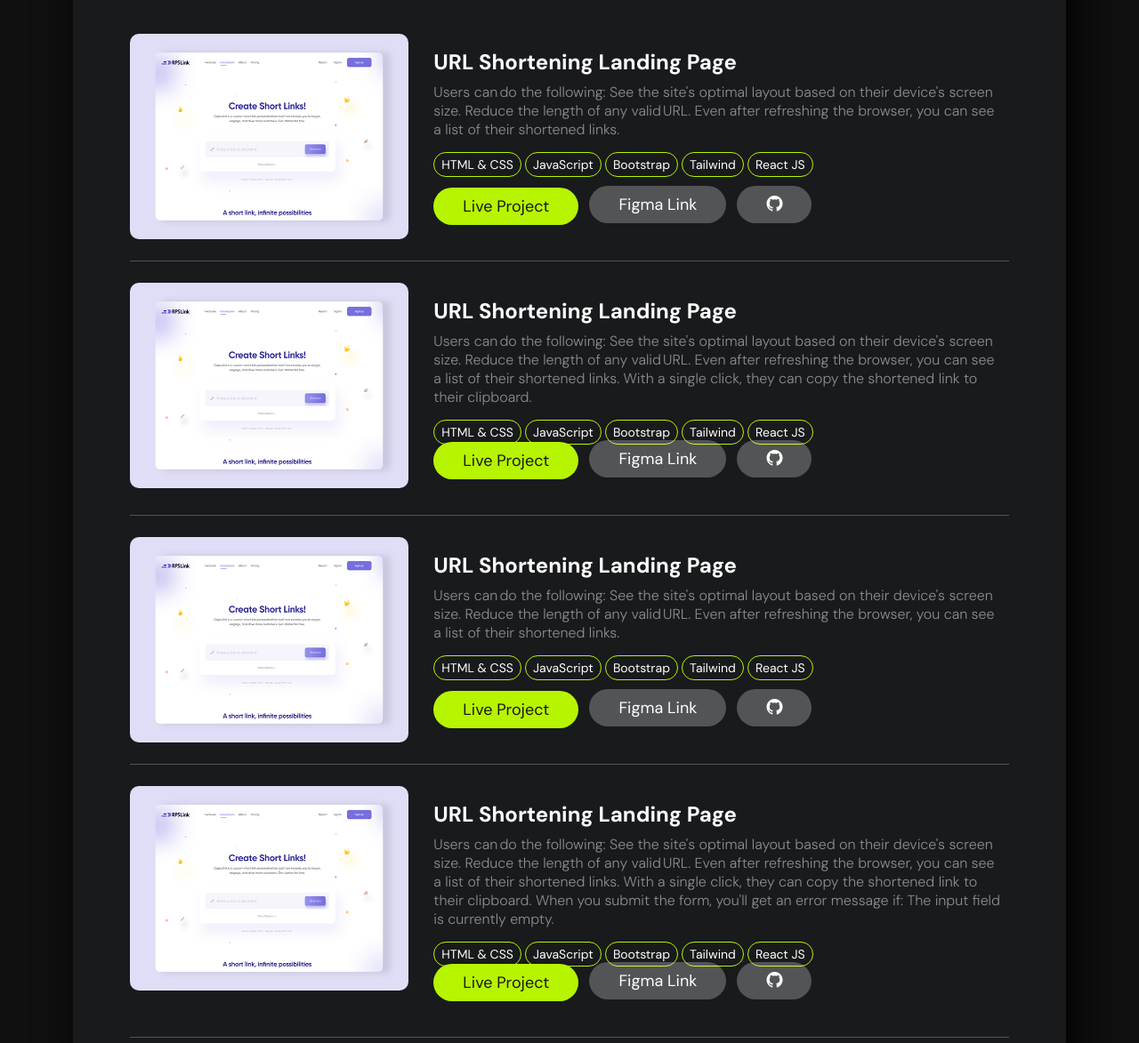
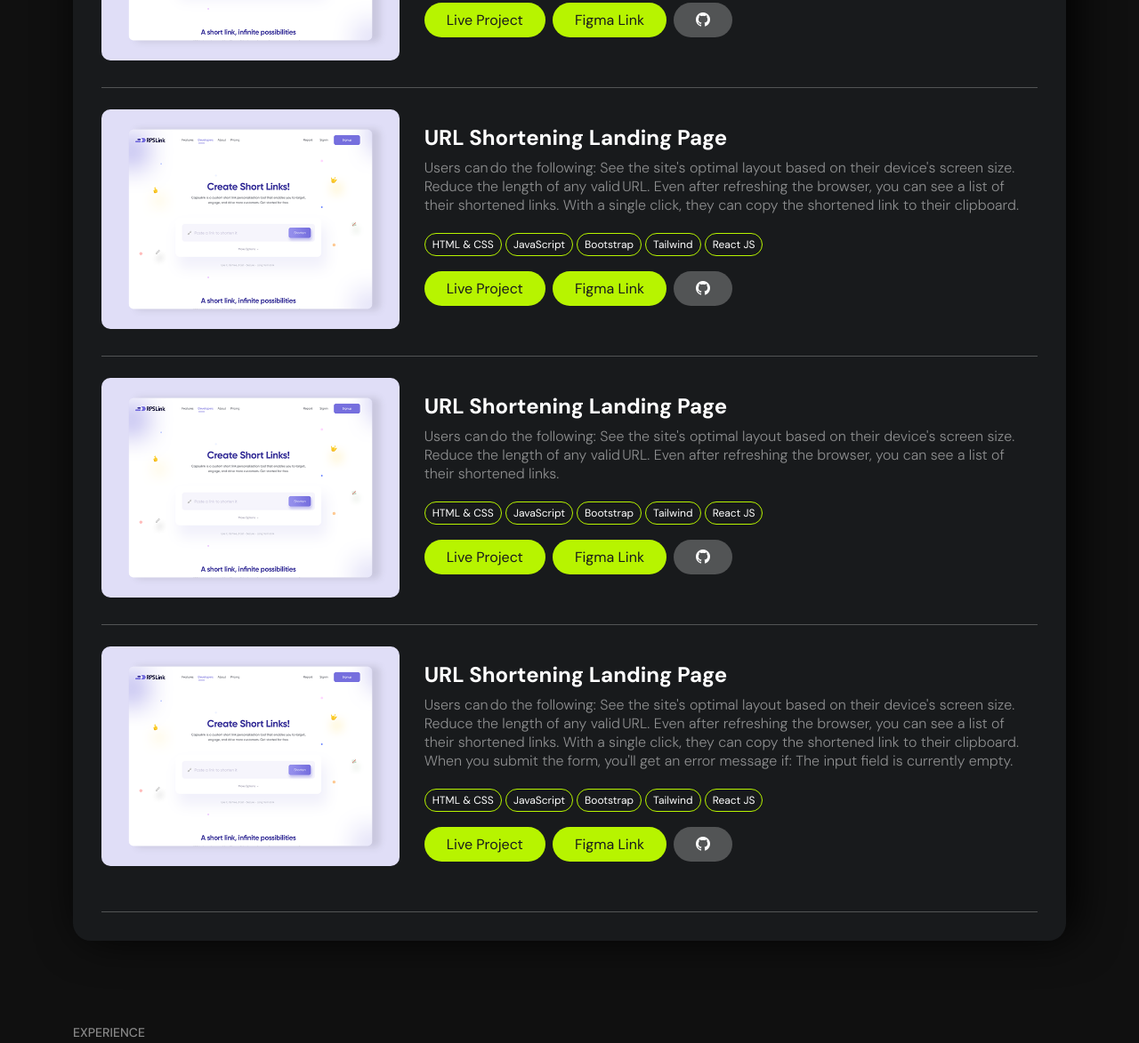
Before and after one commit to dev-vivekkr30/codewithvivek_2.0, a website: page index.html in a window 1280 px wide. Shown: the part 994-2167 px from the top of the page at 89% size. Drawn offline with nearby package versions, Linux system fonts and the light colour scheme.

Commit message:
added-responsive

```diff
--- a/CSS/responsive.css
+++ b/CSS/responsive.css
@@ -0,0 +1,37 @@
+@media only screen and (min-width: 1024px) {
+    .coder-name .strok-text{
+        font-size: 82px;
+    }
+
+    .recent-projects-section .project-card .card{
+        flex-direction: row;
+    }
+    .recent-projects-section .project-card .card .project-links{
+        display: flex;
+        flex-wrap:wrap;
+    }
+}
+
+@media only screen and (min-width: 988px) {
+    .coder-name .strok-text{
+        font-size: 54px;
+        line-height: normal;
+    }
+}
+@media only screen and (min-width: 800px) {
+    .coder-name .strok-text{
+        font-size: 54px;
+        line-height: normal;
+    }
+
+    .recent-projects-section .section-title{
+        padding: 32px;
+    }
+    .recent-projects-section .project-card .card .tech-used .tech{
+        font-size: 12px;
+    }
+    .recent-projects-section .project-card .card .project-links .btn{
+        font-size: 16px;
+        padding: 8px 24px;
+    }
+}
--- a/CSS/style.css
+++ b/CSS/style.css
@@ -1,30 +1,30 @@
 /* custome_font_link */
 @import url("https://fonts.googleapis.com/css2?family=DM+Sans:ital,opsz,wght@0,9..40,100;0,9..40,200;0,9..40,300;0,9..40,400;0,9..40,500;0,9..40,600;0,9..40,700;0,9..40,800;0,9..40,900;0,9..40,1000;1,9..40,100;1,9..40,200;1,9..40,300;1,9..40,400;1,9..40,500;1,9..40,600;1,9..40,700;1,9..40,800;1,9..40,900;1,9..40,1000&family=Inter:wght@500;600;700;800;900&display=swap");
 
-*{
+* {
     padding: 0;
     margin: 0;
     box-sizing: border-box;
 }
 
 /* color_font_variables */
-:root{
-    --black-color : #101010;
+:root {
+    --black-color: #101010;
     --black-2: #181A1C;
     /* --gray-color: #262629; */
     --white-color: #FFFFFF;
     --white-50-color: rgba(255, 255, 255, 0.50);
     --white-25-color: rgba(255, 255, 255, 0.25);
-    --primary-color:#b7f400;
+    --primary-color: #b7f400;
     --primary-font: 'DM Sans', sans-serif;
 }
 
-body{
+body {
     background-color: var(--black-color);
 }
 
 /* heading_class */
-h1{
+h1 {
     font-family: var(--primary-font);
     font-size: 128px;
     font-style: normal;
@@ -32,7 +32,8 @@ h1{
     line-height: normal;
     color: var(--white-color);
 }
-h2{
+
+h2 {
     color: var(--white-color);
     font-family: var(--primary-font);
     font-size: 64px;
@@ -41,7 +42,7 @@ h2{
     line-height: normal;
 }
 
-h4{
+h4 {
     font-size: 24px;
     font-style: normal;
     font-weight: 500;
@@ -50,7 +51,7 @@ h4{
     font-family: var(--primary-font);
 }
 
-p{
+p {
     font-size: 18px;
     font-style: normal;
     font-weight: 400;
@@ -59,18 +60,19 @@ p{
     font-family: var(--primary-font);
 }
 
-a{
-    color: var(--white-color);
-    text-decoration: none;
-    font-family: var(--primary-font);
-}
-a:hover{
+a {
     color: var(--white-color);
     text-decoration: none;
     font-family: var(--primary-font);
 }
 
-.title-head{
+a:hover {
+    color: var(--white-color);
+    text-decoration: none;
+    font-family: var(--primary-font);
+}
+
+.title-head {
     font-size: 14px;
     font-style: normal;
     font-weight: 500;
@@ -78,7 +80,7 @@ a:hover{
     color: var(--white-50-color);
 }
 
-.sub-title{
+.sub-title {
     font-size: 16px;
     font-style: normal;
     font-weight: 500;
@@ -86,59 +88,60 @@ a:hover{
     color: var(--white-color);
 }
 
-.coder-name{
+.coder-name {
     display: flex;
     justify-content: flex-start;
 }
 
-.coder-name .strok-text{
+.coder-name .strok-text {
     color: var(--white-color);
     letter-spacing: 4px;
     margin: 0px;
     line-height: 128px;
 }
 
-.wrapper{
+.wrapper {
     padding-top: 94px;
     padding-bottom: 94px;
 }
+
 /* gradient-color-class */
 
-.black-color{
+.black-color {
     color: var(--black-color);
 }
 
-.black-2{
-    color:var(--black-2);
+.black-2 {
+    color: var(--black-2);
 }
 
-.white-50-color{
+.white-50-color {
     color: var(--white-50-color);
 }
 
-.white-25-color{
+.white-25-color {
     background-color: var(--white-25-color) !important;
 }
 
-.gary-color{
+.gary-color {
     color: var(--gray-color);
 }
 
 
-.primary-color{
+.primary-color {
     background: var(--primary-color);
     -webkit-background-clip: text;
     -webkit-text-fill-color: transparent;
 }
 
-.section-title{
+.section-title {
     margin: auto;
     padding: 64px;
 }
 
 /* button-class */
 
-.btn{
+.btn {
     padding: 8px 32px;
     border-radius: 50px;
     background-color: var(--primary-color);
@@ -151,7 +154,8 @@ a:hover{
     line-height: normal;
     transition: all 0.5s;
 }
-.btn-white{
+
+.btn-white {
     padding: 8px 32px;
     border-radius: 50px;
     background-color: var(--white-25-color);
@@ -165,18 +169,21 @@ a:hover{
     transition: all 0.5s;
 }
 
-.btn:active, .btn-white:active{
+.btn:active,
+.btn-white:active {
     outline: none;
     offset: 0;
 }
-.btn:hover{
+
+.btn:hover {
     border-radius: 50px;
     background-color: transparent;
     border-color: var(--white-color);
     color: var(--white-color);
     transition: all 0.5s;
 }
-.btn-white:hover{
+
+.btn-white:hover {
     border-radius: 50px;
     background-color: var(--white-50-color);
     border-color: var(--white-color);
@@ -192,32 +199,37 @@ a:hover{
 
 /* recent-projects-section */
 
-.recent-projects-section{
+.recent-projects-section {
     background-color: var(--black-2);
     border-radius: 20px;
     position: relative;
     box-shadow: 10px -5px 50px #000;
 }
 
-.recent-projects-section .section-title{
+.recent-projects-section .section-title {
     position: relative;
 }
 
-.recent-projects-section .project-card .card{
+.recent-projects-section .project-card .card {
     background-color: transparent;
     border-color: var(--white-25-color) !important;
     transition: all 0.5s;
 }
 
-.recent-projects-section .project-card .card .project-img img{
+.recent-projects-section .project-card .card .project-img img {
     border-radius: 10px;
 }
-.recent-projects-section .project-card .card .card-title{
+
+.recent-projects-section .project-card .card .card-title {
     font-size: 24px;
     font-weight: 700;
 }
 
-.recent-projects-section .project-card .card .tech-used .tech{
+.recent-projects-section .project-card .card .tech-used {
+    margin-bottom: 12px;
+}
+
+.recent-projects-section .project-card .card .tech-used .tech {
     font-size: 14px;
     font-family: var(--primary-font);
     color: var(--white-color);
@@ -226,13 +238,17 @@ a:hover{
     border-radius: 32px;
     cursor: pointer;
     transition: all 0.5s;
+    line-height: 36px;
+
 }
-.recent-projects-section .project-card .card .card-text{
+
+.recent-projects-section .project-card .card .card-text {
     font-size: 16px;
     color: var(--white-50-color);
     font-weight: 300;
 }
-.work-exp-section .work-card .card{
+
+.work-exp-section .work-card .card {
     background-color: var(--black-2);
     padding: 12px;
     border-radius: 10px;
@@ -243,12 +259,13 @@ a:hover{
     box-shadow: 10px -5px 50px #000;
     height: 100%;
 }
-.work-exp-section .work-card .card:hover{
+
+.work-exp-section .work-card .card:hover {
     border-color: var(--white-50-color);
 }
 
 
-.review-section .review-card .card{
+.review-section .review-card .card {
     background-color: var(--black-2);
     font-family: var(--primary-font);
     height: auto;
@@ -258,20 +275,21 @@ a:hover{
     box-shadow: 10px -5px 50px #000;
 }
 
-.review-section .review-card .card:hover{
+.review-section .review-card .card:hover {
     border-color: var(--white-50-color);
 }
-.review-section .review-card .card .card-title p{
+
+.review-section .review-card .card .card-title p {
     font-weight: 300;
     font-size: 16px;
 }
 
-.review-section .review-card .card .card-body p{
+.review-section .review-card .card .card-body p {
     font-weight: 300;
     font-size: 16px;
 }
 
-.download-resume{
+.download-resume {
     font-family: var(--primary-font);
     background-color: var(--primary-color);
     color: var(--black-color);
@@ -280,20 +298,21 @@ a:hover{
 
 }
 
-.download-resume .download-btn{
+.download-resume .download-btn {
     background-color: var(--black-2);
     color: var(--primary-color);
     border-color: var(--black-2);
     font-size: 28px;
     text-wrap: nowrap;
 }
-.download-resume .download-btn:hover{
+
+.download-resume .download-btn:hover {
     background-color: var(--primary-color);
     color: var(--black-2);
     border-color: var(--black-2);
 }
 
-.connect{
+.connect {
     font-family: var(--primary-font);
     color: var(--white-color);
 }
--- a/index.html
+++ b/index.html
@@ -55,7 +55,7 @@
                 </div>
 
                 <div class="col-md-4">
-                    <img src="images/hero-img.svg" alt="" srcset="">
+                    <img src="images/hero-img.svg" alt="" style="max-width: 100%;" srcset="">
                 </div>
             </div>
         </div>
@@ -91,11 +91,11 @@
                                         <span class="tech">React JS</span>
                                     </div>
                                 </div>
-                                <div>
-                                    <a href="#" class="btn btn-w m-0 ">Live Project</a>
-                                    <a href="#" class="btn-white m-0 ms-2">Figma
+                                <div class="project-links">
+                                    <a href="#" class="btn btn-w m-0 mb-3 me-2">Live Project</a>
+                                    <a href="#" class="btn btn-w m-0 mb-3 me-2">Figma
                                         Link</a>
-                                    <a href="#" class="btn-white m-0 ms-2"><i class="bi bi-github"></i></a>
+                                    <a href="#" class="btn btn-white m-0 mb-3"><i class="bi bi-github"></i></a>
                                 </div>
 
                             </div>
@@ -122,11 +122,11 @@
                                         <span class="tech">React JS</span>
                                     </div>
                                 </div>
-                                <div>
-                                    <a href="#" class="btn btn-w m-0 ">Live Project</a>
-                                    <a href="#" class="btn-white m-0 ms-2">Figma
+                                <div class="project-links">
+                                    <a href="#" class="btn btn-w m-0 mb-3 me-2">Live Project</a>
+                                    <a href="#" class="btn btn-w m-0 mb-3 me-2">Figma
                                         Link</a>
-                                    <a href="#" class="btn-white m-0 ms-2"><i class="bi bi-github"></i></a>
+                                    <a href="#" class="btn btn-white m-0 mb-3"><i class="bi bi-github"></i></a>
                                 </div>
 
                             </div>
@@ -152,11 +152,11 @@
                                         <span class="tech">React JS</span>
                                     </div>
                                 </div>
-                                <div>
-                                    <a href="#" class="btn btn-w m-0 ">Live Project</a>
-                                    <a href="#" class="btn-white m-0 ms-2">Figma
+                                <div class="project-links">
+                                    <a href="#" class="btn btn-w m-0 mb-3 me-2">Live Project</a>
+                                    <a href="#" class="btn btn-w m-0 mb-3 me-2">Figma
                                         Link</a>
-                                    <a href="#" class="btn-white m-0 ms-2"><i class="bi bi-github"></i></a>
+                                    <a href="#" class="btn btn-white m-0 mb-3"><i class="bi bi-github"></i></a>
                                 </div>
 
                             </div>
@@ -185,11 +185,11 @@
                                         <span class="tech">React JS</span>
                                     </div>
                                 </div>
-                                <div>
-                                    <a href="#" class="btn btn-w m-0 ">Live Project</a>
-                                    <a href="#" class="btn-white m-0 ms-2">Figma
+                                <div class="project-links">
+                                    <a href="#" class="btn btn-w m-0 mb-3 me-2">Live Project</a>
+                                    <a href="#" class="btn btn-w m-0 mb-3 me-2">Figma
                                         Link</a>
-                                    <a href="#" class="btn-white m-0 ms-2"><i class="bi bi-github"></i></a>
+                                    <a href="#" class="btn btn-white m-0 mb-3"><i class="bi bi-github"></i></a>
                                 </div>
 
                             </div>
@@ -225,6 +225,23 @@
                 <div class="col-md-6">
                     <div class="card">
                         <div class="card-body">
+                            <h6 class="card-subtitle mb-2 primary-color"><i class="bi bi-calendar"></i> Nov 2021 - June 2023</h6>
+                            <h4 class="card-title">Frontend Developer</h4>
+                            <h6 class="card-subtitle mb-2 white-50-color">TogetherV, Noida</h6>
+                            <ul class="card-text text-light">
+                                <li>Responsible for UI development for TogetherV website to improve overall customer experience while making any order from the website.</li>
+                                <li>Created a complete UI and UX design for an e-commerce website, including visual designs, animations, and process flow. The resulting design was highly engaging, user-friendly, and optimized for sales conversion.</li>
+                                <li>Designed and deployed efficient CRM system using Zoho platform and API integrations for streamlined customer management and lead generation.</li>
+                            </ul>
+                        </div>
+                    </div>
+                </div>
+            </div>
+
+            <div class="row work-card mt-4">
+                <div class="col-md-6">
+                    <div class="card">
+                        <div class="card-body">
                             <h6 class="card-subtitle mb-2 primary-color"><i class="bi bi-calendar"></i> Sept 2021 - Nov 2021</h6>
                             <h4 class="card-title">Frontend Developer Intern</h4>
                             <h6 class="card-subtitle mb-2 white-50-color">Abylytics, Mumbai</h6>
@@ -235,23 +252,7 @@
                             </ul>
                         </div>
                     </div>
-                </div>
-            </div>
 
-            <div class="row work-card mt-4">
-                <div class="col-md-6">
-                    <div class="card">
-                        <div class="card-body">
-                            <h6 class="card-subtitle mb-2 primary-color"><i class="bi bi-calendar"></i> Nov 2021 - June 2023</h6>
-                            <h4 class="card-title">Frontend Developer</h4>
-                            <h6 class="card-subtitle mb-2 white-50-color">TogetherV, Noida</h6>
-                            <ul class="card-text text-light">
-                                <li>Responsible for UI development for TogetherV website to improve overall customer experience while making any order from the website.</li>
-                                <li>Created a complete UI and UX design for an e-commerce website, including visual designs, animations, and process flow. The resulting design was highly engaging, user-friendly, and optimized for sales conversion.</li>
-                                <li>Designed and deployed efficient CRM system using Zoho platform and API integrations for streamlined customer management and lead generation.</li>
-                            </ul>
-                        </div>
-                    </div>
                 </div>
             </div>
         </div>
```
